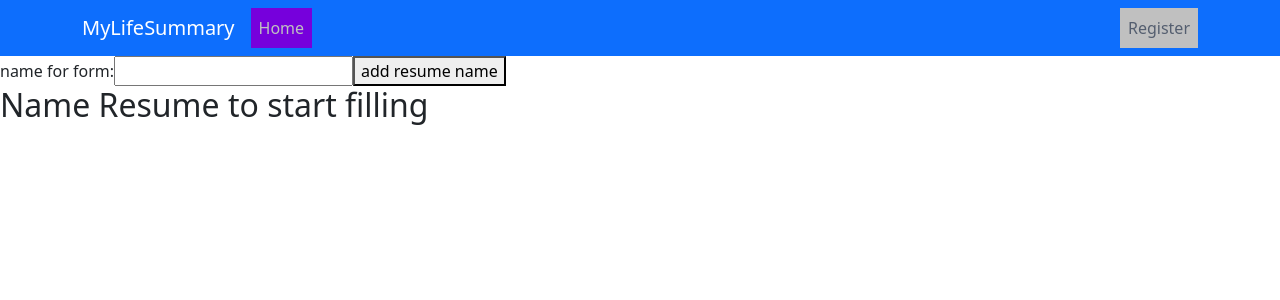
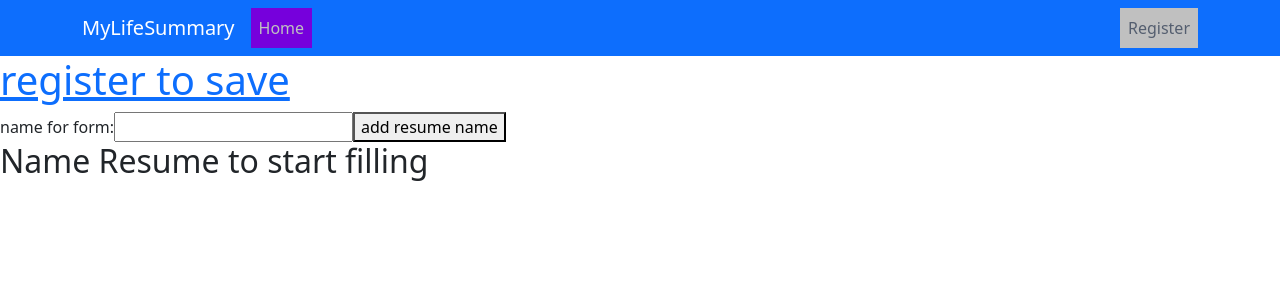
Before and after one commit to shahafSegal/MyLifeSummary, a React (Vite) app: page / in a window 1280 px wide. Shown: the top 300 px of the page. Built offline with nearby package versions, Linux system fonts and the light colour scheme; no server answers.

Commit message:
added option to re register

```diff
--- a/src/components/pages/CreateResume.jsx
+++ b/src/components/pages/CreateResume.jsx
@@ -4,6 +4,7 @@ import { getObjHandleForm } from '../../scripts/general'
 import {addDoc, collection} from 'firebase/firestore'
 import { db } from '../../config/config'
 import { UserContext } from '../../contexts/UserManager'
+import { NavLink } from 'react-router-dom/dist'
 
 export default function CreateResume() {
     const {UserObj}=useContext(UserContext)
@@ -43,9 +44,9 @@ export default function CreateResume() {
         SetCurrResume({...CurrResume,...newResumeData})
     }
 
-
   return (
     <div>
+        <NavLink to='/register'><h1>register to save</h1></NavLink>
         {IsResumeSent?[<h1>Resume created Succesfully</h1>,<button onClick={anotherResume}>Create Another Resume</button>]:<> <form onSubmit={getName}>
 
                 <label htmlFor="docName">name for form:
@@ -54,7 +55,7 @@ export default function CreateResume() {
                 <button type="submit">{CurrResume.docName?'change':'add'} resume name</button>
             </form>
             {CurrResume.docName?<ResumeForm resumeChange={changeCurrResume}/>:<h2>Name Resume to start filling</h2>}
-            {CurrResume.work?<button onClick={addResumeDb}> send Doc</button>:null}
+            {CurrResume.work&&userId?<button onClick={addResumeDb}> send Doc</button>:null}
             </>
         }
 
```
